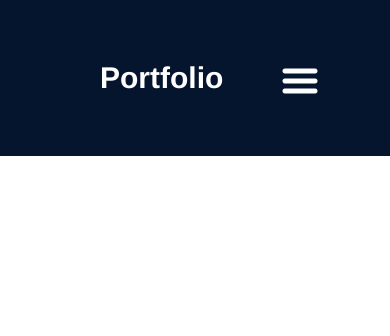
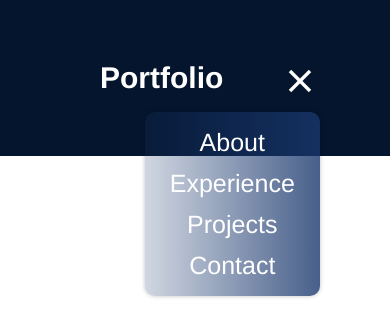
Before and after one commit to nipun-munasinghe/example-react-portfolio, a React (Vite) app: page / in a window 390 px wide. Both pictures are taken after a click on the picture 299 px from the left and 81 px from the top of the page. Shown: the top 336 px of the page. Built offline with nearby package versions, Linux system fonts and the light colour scheme; the HTML template or start-up script is replaced by a standard one.

Commit message:
Set menuOpen & menuClose buttons

```diff
--- a/src/components/Navbar/Navbar.jsx
+++ b/src/components/Navbar/Navbar.jsx
@@ -3,13 +3,22 @@
 import {getImageUrl} from '../../utils';
 
 export const Navbar = () => {
+  const [menuOpen, setMenuOpen] = useState(false);
+
   return (
     <nav className={styles.navbar}>
         <a className={styles.title} href="/">Portfolio</a>
 
         <div className={styles.menu}>
-        <img className={styles.menuBtn} src={getImageUrl("nav/menuIcon.png")} alt="menu button" />
-            <ul className={styles.menuItems}>
+        <img className={styles.menuBtn}
+        src={menuOpen ?
+              getImageUrl("nav/menuClose.png") :
+              getImageUrl("nav/menuIcon.png")}
+        alt="menu button"
+        onClick={() => setMenuOpen(!menuOpen)}
+        />
+            <ul className={`${styles.menuItems} ${menuOpen && styles.menuOpen}`}
+            onClick={() => setMenuOpen(false)}>
                 <li><a href="#about">About</a></li>
                 <li><a href="#experience">Experience</a></li>
                 <li><a href="#project">Projects</a></li>
--- a/src/components/Navbar/Navbar.module.css
+++ b/src/components/Navbar/Navbar.module.css
@@ -69,4 +69,9 @@
         padding: 16px 25px;
         box-shadow: 0 0 4px 0 rgba(0, 0, 0, 0.25);
     }
+
+    .menuOpen {
+        display: flex;
+        z-index: 1;
+    }
 }
```
